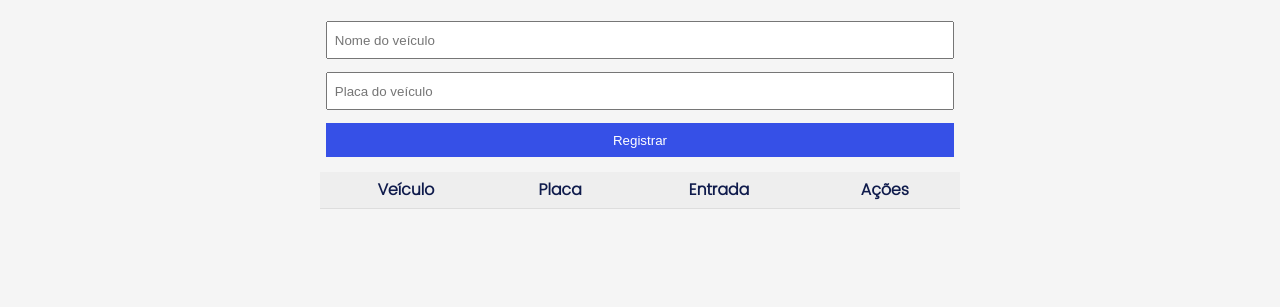
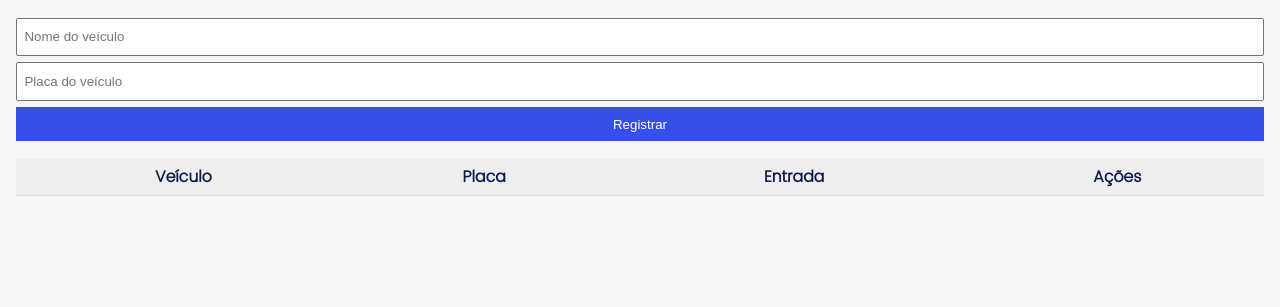
Before and after one commit to luan-calasans/Pare-Aqui-Santos, a PHP site: page /parking.html in a window 1280 px wide. Shown: the part 493-800 px from the top of the page. Run offline with PHP 8.4, Linux system fonts and the light colour scheme; lists and menus that the app fills with data are empty; some libraries are stand-ins or nearby versions.

Commit message:
Update parking.css

```diff
--- a/assets/css/parking.css
+++ b/assets/css/parking.css
@@ -1,12 +1,10 @@
 @font-face {
     font-family: 'Poppins';
-
     src: url('../fonts/Poppins-Light.ttf') format('truetype'),
         url('../fonts/Poppins-Medium.ttf') format('truetype'),
         url('../fonts/Poppins-Regular.ttf') format('truetype'),
         url('../fonts/Poppins-SemiBold.ttf') format('truetype'),
         url('../fonts/Poppins-Bold.ttf') format('truetype');
-
     font-weight: normal;
     font-style: normal;
 }
@@ -19,7 +17,6 @@
 
 body {
     font-family: 'Poppins', sans-serif;
-    width: 50%;
     margin: 0 auto;
 }
 
@@ -31,9 +28,9 @@ div:not() {
 }
 
 input, button {
-    width: 98%;
+    width: 100%;
     padding: 0.6rem 0.4rem;
-    margin: 0.4rem;
+    margin-block: 0.2rem;
 }
 
 button {
@@ -54,6 +51,10 @@ button {
     color: rgb(255, 255, 255);
 }
 
+#parking{
+    display: grid;
+    margin-inline: 1rem;
+}
 
 table {
     background-color: #eee;
```
